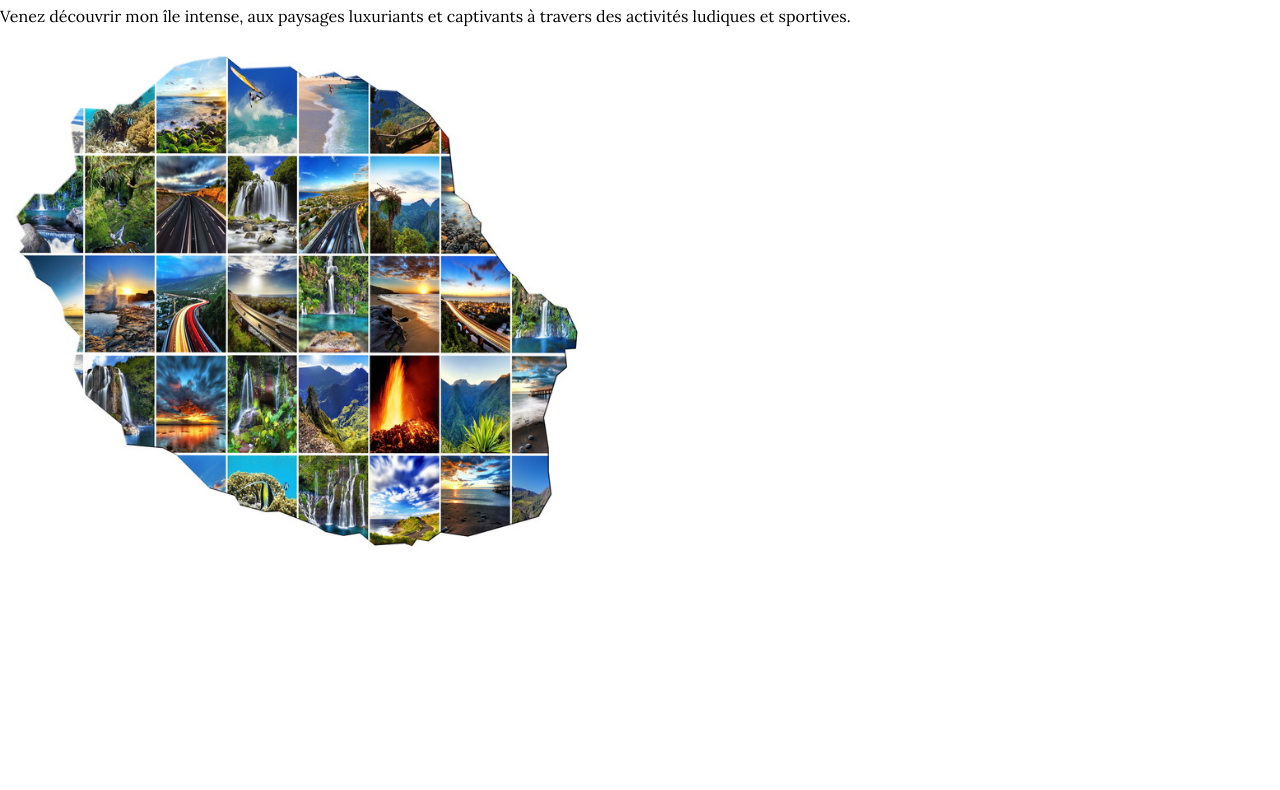
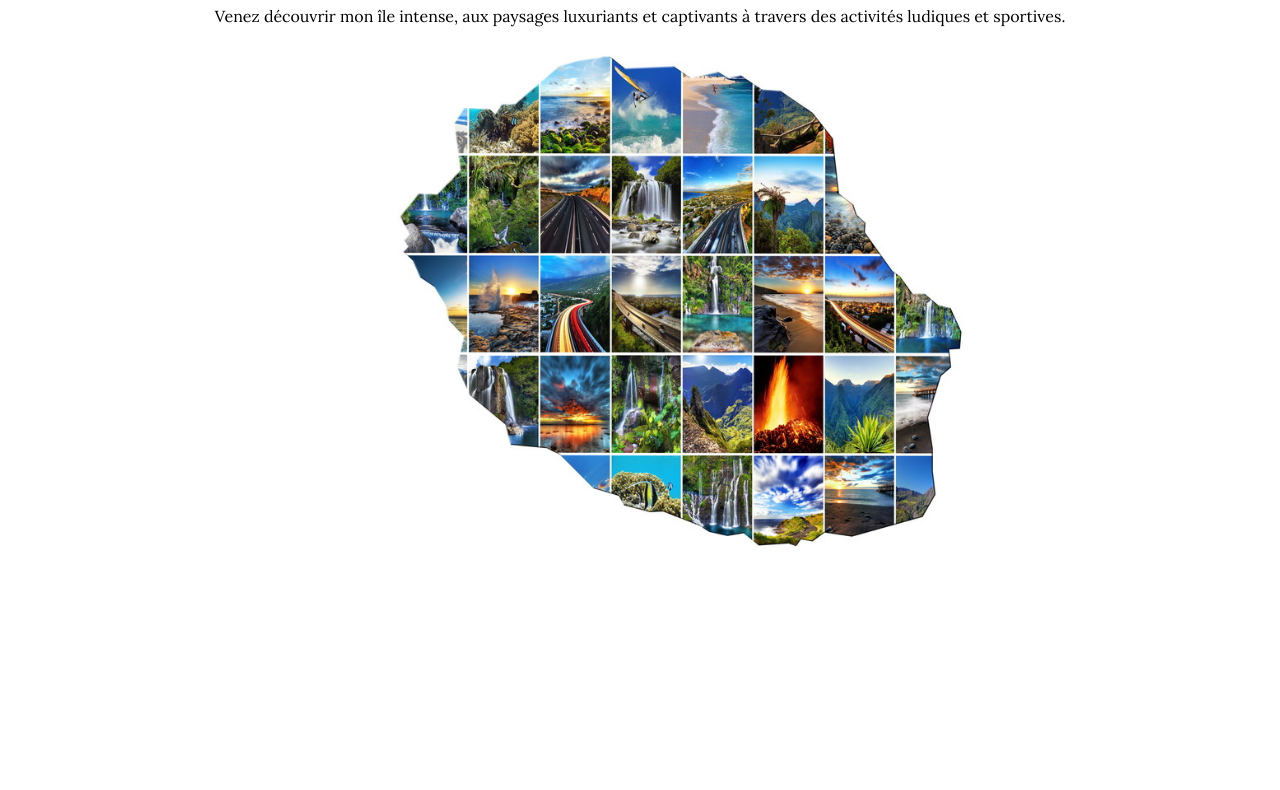
Before and after one commit to Laura13003/activites-ile-reunion, a plain HTML site: page index.html in a window 1280 px wide. Shown: the part 78-868 px from the top of the page. Drawn offline with Linux system fonts and the light colour scheme.

Commit message:
Add files via upload

```diff
--- a/style.css
+++ b/style.css
@@ -9,6 +9,9 @@ header {
   background-image: url("img/img2.jpeg");
   background-size: cover;
 
+}
+h1, p {
+  text-align: center;
 }
   .mon-titre {
     position:relative;
@@ -32,7 +35,9 @@ section  {
   padding: 25px;
 
 }
-#accueil{width: 600px;}
+#accueil{width: 600px;
+margin-left:30%;
+position:relative;}
 #plaine{width: 320px;}
 #escalade{width:320px;}
 #speleo{width:320px;}
```
Also changed, not shown: index.html (+0 -1 lines).
